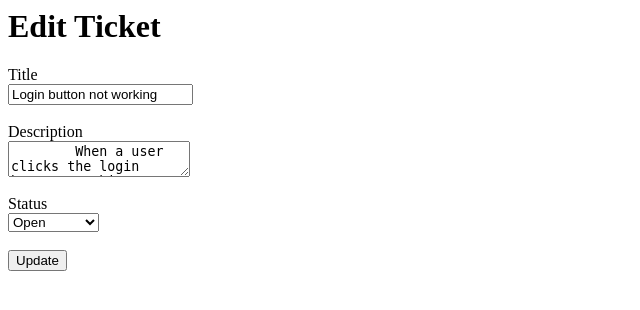
After one commit to Timedanny/trackright, a Flask app: page /1/edit in a window 1280 px wide. The commit adds this page. Shown: the top 310 px of the page, without its empty margins (0-640 px from the left). Run offline with Flask 3, Linux system fonts and the light colour scheme; data comes from the database, SQL or seed files in the repository; both versions use the stored data as it was after the commit.

Commit message:
Phase4: Add edit/update functionality

```diff
--- a/app.py
+++ b/app.py
@@ -30,5 +30,26 @@ def create():
 
     return render_template('create.html')
 
+@app.route('/<int:id>/edit', methods=('GET', 'POST'))
+def edit(id):
+    # Get single ticket to be edited
+    conn = get_db_connection()
+    ticket = conn.execute('SELECT * FROM tickets WHERE id = ?', (id,)).fetchone()
+    conn.close()
+
+    # Handle form submission
+    if request.method == 'POST':
+        title = request.form['title']
+        description = request.form['description']
+        status = request.form['status']
+
+        conn = get_db_connection()
+        conn.execute('UPDATE tickets SET title = ?, description = ?, status = ? WHERE id = ?',
+                     (title, description, status, id))
+        conn.commit()
+        conn.close()
+        return redirect(url_for('index'))
+    return render_template('edit.html', ticket=ticket)
+
 if __name__ == '__main__':
     app.run(debug=True)
--- /dev/null
+++ b/templates/edit.html
@@ -0,0 +1,21 @@
+<h1>Edit Ticket</h1>
+
+<form method="post">
+    <label for="title">Title</label><br>
+    <input type="text" name="title" id="title"
+           value="{{ ticket.title }}" required><br><br>
+
+    <label for="description">Description</label><br>
+    <textarea name="description" id="description" required>
+        {{ ticket.description }}
+    </textarea><br><br>
+
+    <label for="status">Status</label><br>
+    <select name="status" id="status">
+        <option value="Open" {% if ticket.status == 'Open' %}selected{% endif %}>Open</option>
+        <option value="In Progress" {% if ticket.status == 'In Progress' %}selected{% endif %}>In Progress</option>
+        <option value="Closed" {% if ticket.status == 'Closed' %}selected{% endif %}>Closed</option>
+    </select><br><br>
+
+    <button type="submit">Update</button>
+</form>
--- a/templates/index.html
+++ b/templates/index.html
@@ -14,6 +14,8 @@
             <h2>{{ ticket.title }}</h2>
             <p><small>Status: {{ ticket.status }}</small></p>
             <p>{{ ticket.description }}</p>
+
+            <a href="{{  url_for('edit', id=ticket.id) }}">Edit</a>
         </div>
         <hr>
         {% endfor %}
```
Also changed, not shown: database.db.
